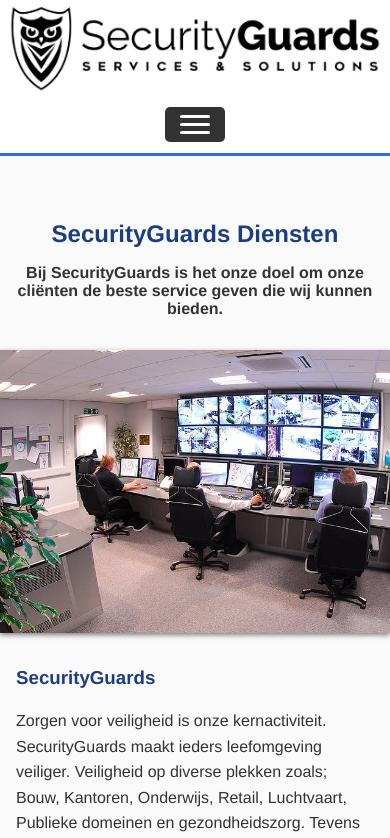
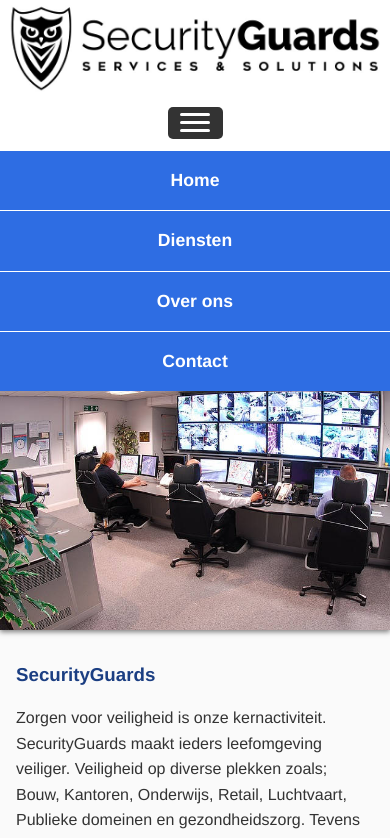
Before and after one commit to VinceRell/sg-redesign, a website built with webpack: page app/diensten.html in a window 390 px wide. Both pictures are taken after a click on the element 195 px from the left and 124 px from the top of the page. Shown: the top 838 px of the page. Built offline with nearby package versions, Linux system fonts and the light colour scheme.

Commit message:
started with mobile nav functionality

```diff
--- a/app/assets/scripts/main.js
+++ b/app/assets/scripts/main.js
@@ -8,3 +8,8 @@
 import "../images/hero--large.jpg";
 import "../images/jobsite-security.jpg";
 import "../images/erkend.jpg";
+
+//JS imports
+import MobileMenu from "./modules/MobileMenu";
+
+const mobileMenu = new MobileMenu();
--- /dev/null
+++ b/app/assets/scripts/modules/MobileMenu.js
@@ -0,0 +1,24 @@
+
+class MobileMenu {
+    constructor() {
+        this.toggleBtn = document.getElementById("toggle-button");
+        this.mobileNav = document.getElementById("main-nav");
+        this.headerWidth = document.getElementById("main-header");
+        this.eventHandlers();
+    }
+
+    eventHandlers() {
+       this.toggleBtn.addEventListener("click", () => {
+           this.mobileNav.classList.toggle("open-menu");
+       });
+
+       window.addEventListener("resize", () => {
+            if(this.headerWidth.clientWidth >= 550) {
+                this.mobileNav.classList.remove("open-menu");
+            }
+       });
+    }
+
+}
+
+export default MobileMenu;
--- a/app/assets/styles/modules/_header.scss
+++ b/app/assets/styles/modules/_header.scss
@@ -1,17 +1,17 @@
 .main-header {
+    position: relative;
     width: 100%;
     border-bottom: 3px solid $main-color;
 
     &__logo {
-        margin: 1rem;
+        margin: 0 auto;
         max-width: 380px;
-        margin: 0 auto
     }
 
     &__toggle-button {
         margin: 0.7rem auto;
-        width: 60px;
-        height: 35px;
+        width: 55px;
+        height: 32px;
         background: #333;
         border-radius: 5px;
         text-align: center;
@@ -54,10 +54,9 @@
         justify-content: space-between;
 
         &__logo {
-            margin: 0;
             width: 280px;
             margin-top: 0.5rem;
-            margin-left: 1rem;
+            margin-left: 0.5rem;
         }
     }
 
--- a/app/assets/styles/modules/_main-nav.scss
+++ b/app/assets/styles/modules/_main-nav.scss
@@ -1,5 +1,12 @@
 .main-nav {
-     display: none;
+    z-index: 10;
+    position: absolute;
+    top: 100%;
+    width: 100%;
+    height: 0px;
+    overflow: hidden;
+    transition: all .5s ease-in-out;
+
 
     &__items {
         margin: 0;
@@ -7,19 +14,19 @@
         display: flex;
         flex-direction: column;
         align-items: center;
-        justify-content: space-around;
+        justify-content: space-between;
     }
 
     &__item {
         list-style: none;
         width: 100%;
         text-align: center;
-        border-bottom: 1px solid #cdcdcd;
-        background: #fafafa;
+        border-bottom: 1px solid #fff;
+        background: $main-color;
     }
 
     &__item:first-child {
-        border-top: 1px solid #cdcdcd;
+        border-top: 1px solid #fff;
     }
 
     &__item:last-child {
@@ -28,10 +35,10 @@
 
     &__item a {
         text-decoration: none;
-        color: #333;
+        color: #fff;
         font-size: 1.1rem;
         font-weight: 600;
-        padding: 1.5rem;
+        padding: 1.2rem;
         display: block;
         transition: all 0.5s;
         width: 100%;
@@ -39,12 +46,15 @@
 
     &__item a:hover,
     &__iemt a:focus {
-        background: $main-color;
-        color: #fff;
+        background: #fff;
+        color: $main-color;
     }
 
     @include breakpoint(tablet) {
         display: block;
+        height: 100%;
+        max-width: 100%;
+        position: static;
 
         &__items {
             flex-direction: row;
@@ -59,25 +69,35 @@
         &__item a {
             font-size: 1rem;
             padding: 0.8rem;
+            color: #333;
         }
 
         &__item:first-child {
             border: none;
         }
+
+        &__item a:hover,
+        &__iemt a:focus {
+            background: $main-color;
+            color: #fff;
+        }
     }
 
     @include breakpoint(desktop) {
-
-        margin-right: 1rem;
+        max-width: 425px;
 
         &__items {
             align-items: flex-end;
+            justify-content: space-around;
         }
 
         &__item {
-            margin-right: 10px;
-            margin-left: 0;
+            margin: 0;
             width: 95px;
         }
     }
 }
+
+.open-menu {
+    height: 280px;
+}
--- a/app/diensten.html
+++ b/app/diensten.html
@@ -1,21 +1,23 @@
 <!DOCTYPE html>
 <html lang="en">
+
 <head>
     <meta charset="UTF-8">
     <meta name="viewport" content="width=device-width, initial-scale=1.0">
     <meta http-equiv="X-UA-Compatible" content="ie=edge">
     <title>SecurityGuards Services & Solutions</title>
 </head>
+
 <body>
     <!-- site header -->
-    <header class="main-header">
+    <header class="main-header" id="main-header">
         <div class="main-header__logo">
             <img src="./assets/images/logo.png" alt="SG-Logo">
         </div>
-        <div class="main-header__toggle-button">
+        <div class="main-header__toggle-button" id="toggle-button">
             <div class="main-header__menu-bar"></div>
         </div>
-        <nav class="main-nav">
+        <nav class="main-nav" id="main-nav">
             <ul class="main-nav__items">
                 <li class="main-nav__item"><a href="index.html">Home</a></li>
                 <li class="main-nav__item"><a href="diensten.html">Diensten</a></li>
@@ -31,7 +33,8 @@
         <!-- site service section -->
         <section class="service">
             <h1 class="service__title">SecurityGuards Diensten</h1>
-            <p class="service__subtitle">Bij SecurityGuards is het onze doel om onze cliënten de beste service geven die wij kunnen bieden.</p>
+            <p class="service__subtitle">Bij SecurityGuards is het onze doel om onze cliënten de beste service geven
+                die wij kunnen bieden.</p>
 
             <div class="service__image-container">
                 <img src="./assets/images/jobsite-security.jpg" alt="service image">
@@ -39,17 +42,29 @@
 
             <article class="service__content">
                 <h3 class="service__content-title">SecurityGuards</h3>
-                 <p class="service__content-text">Zorgen voor veiligheid is onze kernactiviteit. SecurityGuards maakt ieders leefomgeving veiliger. Veiligheid op diverse plekken zoals; Bouw, Kantoren, Onderwijs, Retail, Luchtvaart, Publieke domeinen en gezondheidszorg. Tevens biedt SecurityGuards u uiteenlopende gespecialiseerde beveiligingsdiensten. Maak optimaal gebruik van onze kennis op het gebied van beveiliging en veiligheid door afspraak te maken met onze deskundigen. Aan de hand van gesprekken en observaties bieden wij de meest effectieve en efficiënte beveiligingsoplossingen naar uw wens.</p>
+                <p class="service__content-text">Zorgen voor veiligheid is onze kernactiviteit. SecurityGuards maakt
+                    ieders leefomgeving veiliger. Veiligheid op diverse plekken zoals; Bouw, Kantoren, Onderwijs,
+                    Retail, Luchtvaart, Publieke domeinen en gezondheidszorg. Tevens biedt SecurityGuards u
+                    uiteenlopende gespecialiseerde beveiligingsdiensten. Maak optimaal gebruik van onze kennis op het
+                    gebied van beveiliging en veiligheid door afspraak te maken met onze deskundigen. Aan de hand van
+                    gesprekken en observaties bieden wij de meest effectieve en efficiënte beveiligingsoplossingen naar
+                    uw wens.</p>
             </article>
 
             <article class="service__content">
                 <h3 class="service__content-title">SecurityGuards Services</h3>
-                <p class="service__content-text">SecurityGuards Services zorgt ervoor dat uw organisatie kan blijven draaien. Met SecurityGuards Services spelen we in op de wensen en behoeftes van opdrachtgevers op het gebied van bereikbaarheid en gastvrijheid. Dit kan bijvoorbeeld zijn in de vorm van het inzetten van gastheren/gastvrouwen of het bemannen van een evenement/receptie.</p>
+                <p class="service__content-text">SecurityGuards Services zorgt ervoor dat uw organisatie kan blijven
+                    draaien. Met SecurityGuards Services spelen we in op de wensen en behoeftes van opdrachtgevers op
+                    het gebied van bereikbaarheid en gastvrijheid. Dit kan bijvoorbeeld zijn in de vorm van het
+                    inzetten van gastheren/gastvrouwen of het bemannen van een evenement/receptie.</p>
             </article>
 
             <article class="service__content">
                 <h3 class="service__content-title">SecurityGuards Solutions</h3>
-                <p class="service__content-text">SecurityGuards Solutions kijkt samen met u naar de beste opties voor uw bedrijf. Wij denken met u mee voor verbeteringen en tevens voor nieuwe ontwikkelingen. Vertrouwen, integriteit en zorgvuldigheid. Wij zetten ons actief in voor een veilige en vertrouwde omgeving ten behoeve voor onze klanten.</p>
+                <p class="service__content-text">SecurityGuards Solutions kijkt samen met u naar de beste opties voor
+                    uw bedrijf. Wij denken met u mee voor verbeteringen en tevens voor nieuwe ontwikkelingen.
+                    Vertrouwen, integriteit en zorgvuldigheid. Wij zetten ons actief in voor een veilige en vertrouwde
+                    omgeving ten behoeve voor onze klanten.</p>
             </article>
 
         </section>
@@ -60,7 +75,9 @@
         <div class="main-footer__top">
             <nav>
                 <ul class="main-footer__link-items">
-                        <li class="main-footer__link-item"><h3>Links</h3></li>
+                    <li class="main-footer__link-item">
+                        <h3>Links</h3>
+                    </li>
                     <li class="main-footer__link-item"><a href="#">Diensten</a></li>
                     <li class="main-footer__link-item"><a href="#">Over Ons</a></li>
                     <li class="main-footer__link-item"><a href="#">Contact</a></li>
@@ -70,7 +87,9 @@
 
             <div>
                 <ul class="main-footer__contact-items">
-                        <li class="main-footer__contact-item"><h3>Contact gegevens</h3></li>
+                    <li class="main-footer__contact-item">
+                        <h3>Contact gegevens</h3>
+                    </li>
                     <li class="main-footer__contact-item">Argonweg 74</li>
                     <li class="main-footer__contact-item">1362AD Almere</li>
                     <li class="main-footer__contact-item">Tel: 06-27849562</li>
@@ -79,7 +98,7 @@
             </div>
 
             <div class="main-footer__logo">
-                    <img src="./assets/images/erkend.jpg" alt="erkend leerbedrijf" >
+                <img src="./assets/images/erkend.jpg" alt="erkend leerbedrijf">
             </div>
         </div>
         <div class="main-footer__bottom">
@@ -87,4 +106,5 @@
         </div>
     </footer>
 </body>
+
 </html>
```
Also changed, not shown: app/contact.html (+4 -3 lines), app/index.html (+19 -9 lines), app/over-ons.html (+19 -8 lines), dist/contact.html, dist/diensten.html, dist/index.html, dist/main.css, dist/main.js, dist/over-ons.html. Lines whose indentation alone changed are shown as unchanged.
